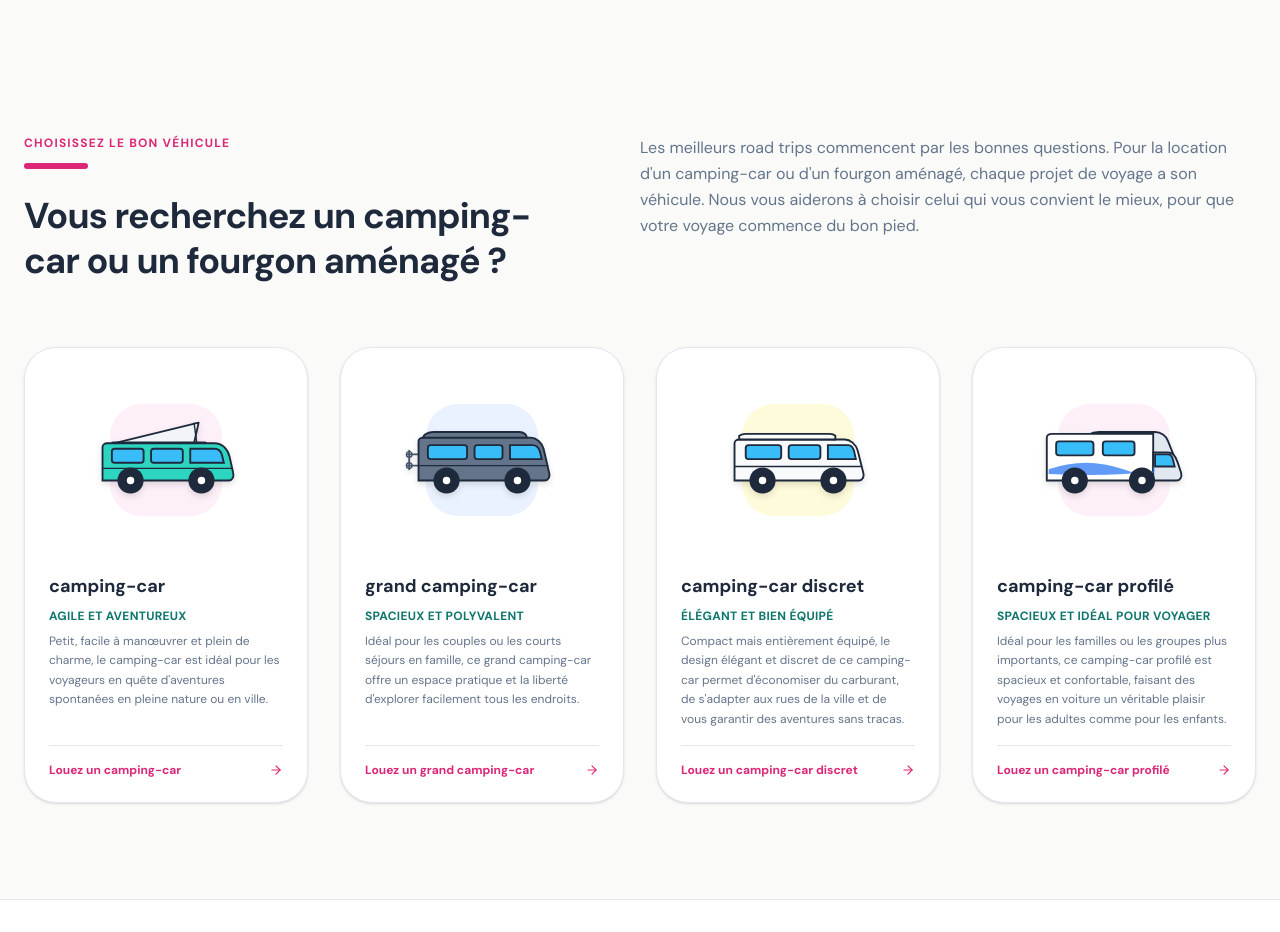
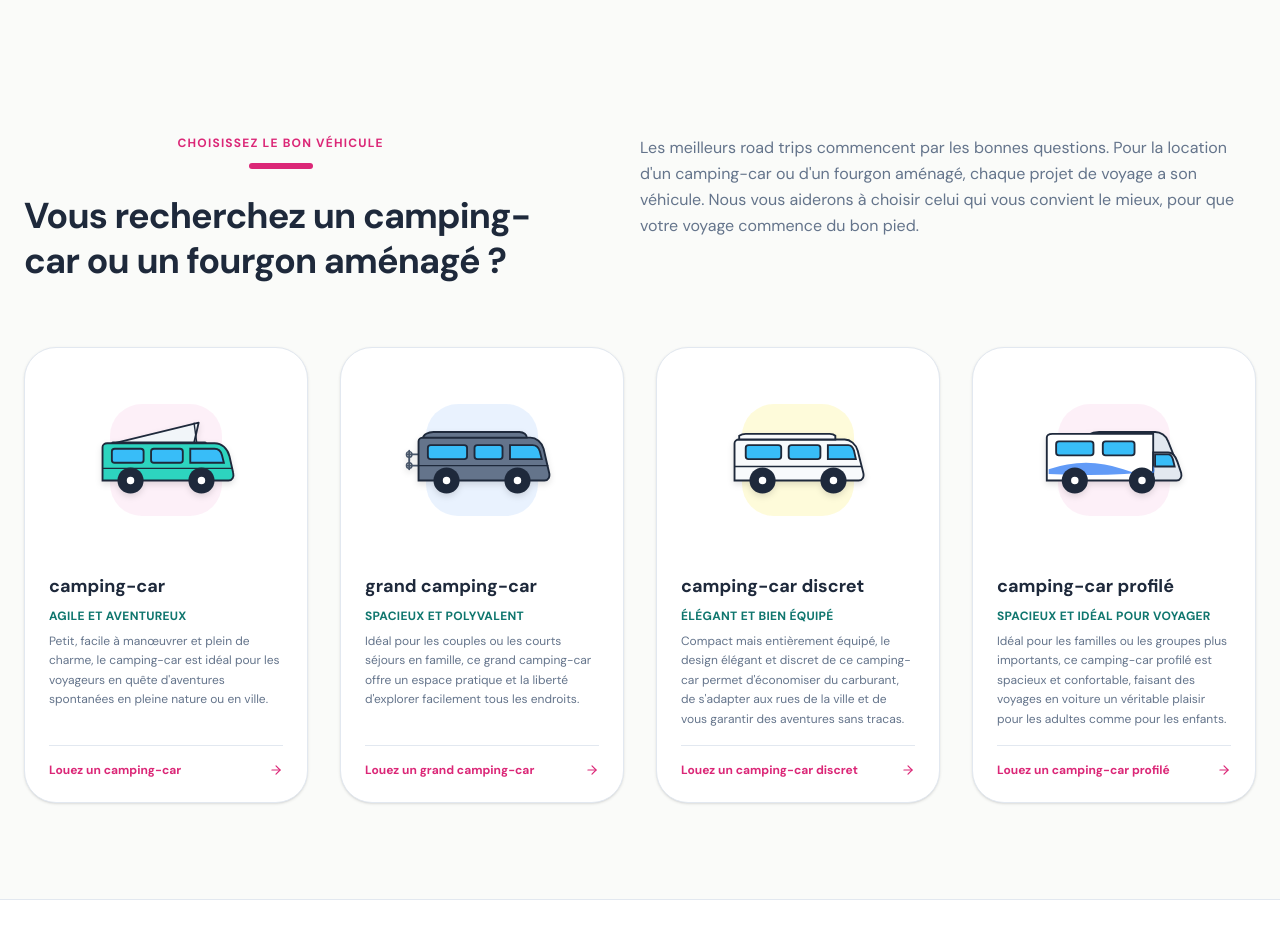
Before and after one commit to nassidkr-sys/Cap-Aventure, a Next.js app: page / in a window 1280 px wide. Shown: the part 1480-2412 px from the top of the page. Built offline with nearby package versions, Linux system fonts and the light colour scheme; no server answers; the database is empty.

Commit message:
Center the Choose Vehicle label and horizontal line

```diff
--- a/app/(public)/page.tsx
+++ b/app/(public)/page.tsx
@@ -336,8 +336,8 @@ export default function HomePage() {
       <section className="py-24 px-6 max-w-7xl mx-auto w-full space-y-16">
         <div className="flex flex-col lg:flex-row lg:items-start justify-between gap-8 lg:gap-16">
           <div className="lg:w-5/12 space-y-6">
-            <div className="space-y-3">
-              <span className="text-[#DB2777] font-extrabold text-xs uppercase tracking-widest block">
+            <div className="space-y-3 flex flex-col items-center">
+              <span className="text-[#DB2777] font-extrabold text-xs uppercase tracking-widest block text-center">
                 Choisissez le bon véhicule
               </span>
               <div className="h-1.5 w-16 bg-[#DB2777] rounded-full"></div>
```
